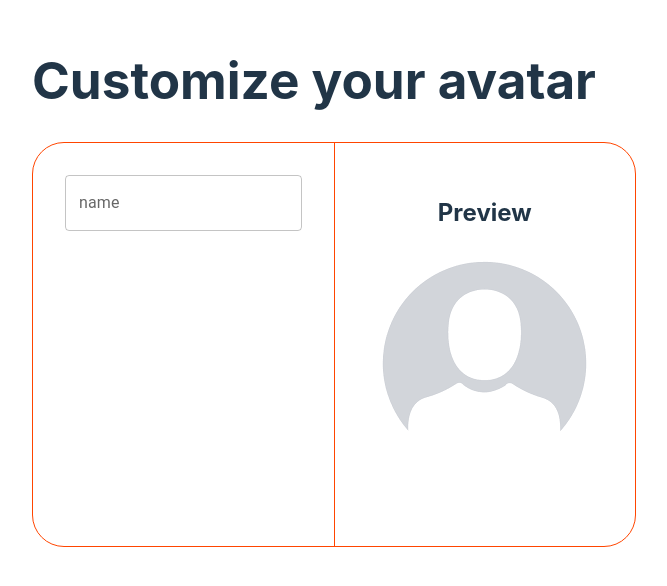
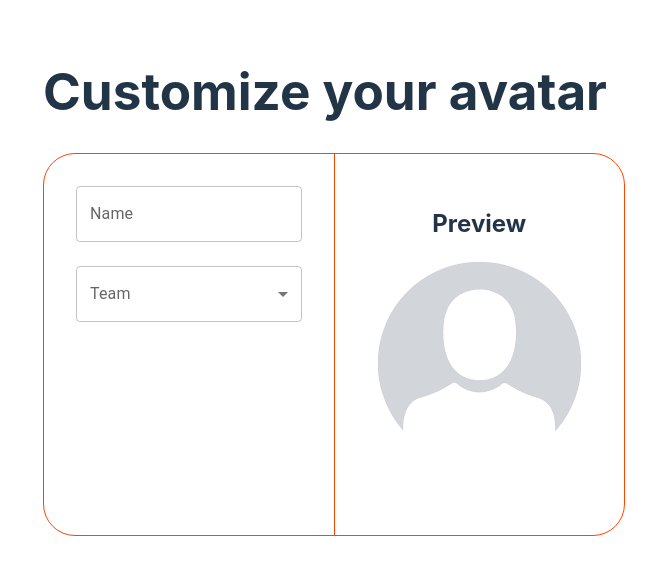
Before and after one commit to nimser/siluette, a React (Vite) app: page / in a window 1280 px wide. Shown: the part 118-704 px from the top of the page, without its empty margins (306-973 px from the left). Built offline with nearby package versions, Linux system fonts and the light colour scheme.

Commit message:
Add team

```diff
--- a/src/App.tsx
+++ b/src/App.tsx
@@ -2,6 +2,7 @@ import { ChangeEvent, useState } from "react"
 import styles from "./App.module.css"
 import Form from "./Form"
 import Preview from "./Preview"
+import { SelectChangeEvent } from "@mui/material"
 
 export interface Character {
   name: string
@@ -9,6 +10,11 @@ export interface Character {
   avatar: string | null
   favorites: string[]
 }
+
+export type FormChangeEvent =
+  | ChangeEvent<HTMLInputElement | HTMLTextAreaElement>
+  | SelectChangeEvent<unknown>
+export type FormChangeHandler = (e: FormChangeEvent) => void
 
 function App() {
   const [formData, setFormData] = useState<Character>({
@@ -18,12 +24,12 @@ function App() {
     favorites: [],
   })
 
-  const updateFormData = (e: ChangeEvent<HTMLInputElement>) => {
+  const updateFormData = (e: FormChangeEvent) => {
     const { name, value } = e.target
 
     setFormData({
       ...formData,
-      [name]: value,
+      [name as string]: value,
     })
   }
 
--- /dev/null
+++ b/src/Form.module.css
@@ -0,0 +1,5 @@
+.form {
+  display: flex;
+  flex-direction: column;
+  gap: 1.5rem;
+}
--- a/src/Form.tsx
+++ b/src/Form.tsx
@@ -1,21 +1,43 @@
-import { TextField } from "@mui/material"
-import { ChangeEventHandler } from "react"
-import { Character } from "./App"
+import styles from "./Form.module.css"
+
+import {
+  FormControl,
+  InputLabel,
+  MenuItem,
+  Select,
+  TextField,
+} from "@mui/material"
+import { Character, FormChangeHandler } from "./App"
 
 interface FormProps {
   formData: Character
-  handleInputChange: ChangeEventHandler<HTMLInputElement>
+  handleInputChange: FormChangeHandler
 }
 
 const Form = ({ formData, handleInputChange }: FormProps) => (
-  <div>
+  <div className={styles.form}>
     <TextField
       value={formData.name}
-      label="name"
+      label="Name"
       name="name"
       variant="outlined"
       onChange={handleInputChange}
     />
+    <FormControl fullWidth>
+      <InputLabel id="select-team-label">Team</InputLabel>
+      <Select
+        labelId="select-team-label"
+        value={formData.team}
+        label="Team"
+        name="team"
+        data-testid="select-team"
+        onChange={handleInputChange}
+      >
+        <MenuItem value="webdevs">Web Devs</MenuItem>
+        <MenuItem value="designers">Designers</MenuItem>
+        <MenuItem value="devops">DevOps</MenuItem>
+      </Select>
+    </FormControl>
   </div>
 )
 
--- a/src/Preview.module.css
+++ b/src/Preview.module.css
@@ -4,3 +4,22 @@
   align-items: center;
   border-left: 1px solid orangered;
 }
+
+.avatar {
+  border-radius: 50% 50%;
+  overflow: hidden;
+  object-fit: cover;
+}
+
+.team {
+  border: 0.5rem solid gray;
+}
+.team.designers {
+  border-color: orangered;
+}
+.team.webdevs {
+  border-color: blue;
+}
+.team.devops {
+  border-color: green;
+}
--- a/src/Preview.tsx
+++ b/src/Preview.tsx
@@ -13,6 +13,11 @@ const Preview = ({ character }: PreviewProps) => {
       <img
         src={character.avatar || defaultAvatar}
         alt="avatar"
+        className={
+          character.team
+            ? `${styles.avatar} ${styles.team} ${styles[character.team]}`
+            : undefined
+        }
         data-testid="avatar"
       />
       <h3 data-testid="name-preview">{character.name}</h3>
```
Also changed, not shown: public/defaultAvatar.png, 1 other file (tests, documents, lock files or other folders).
